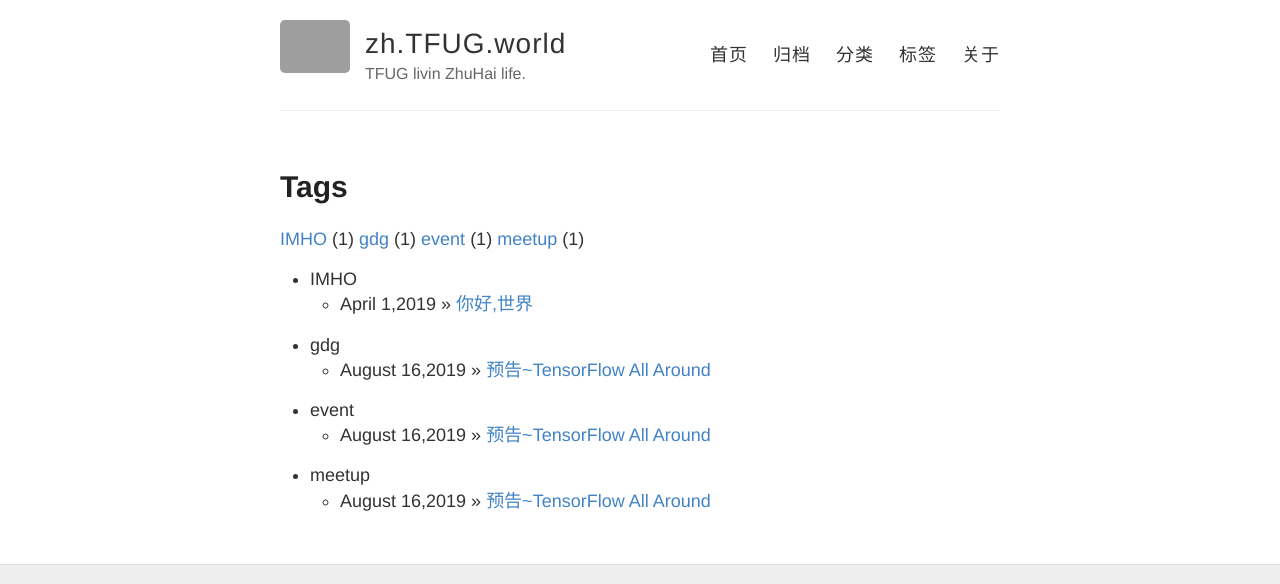
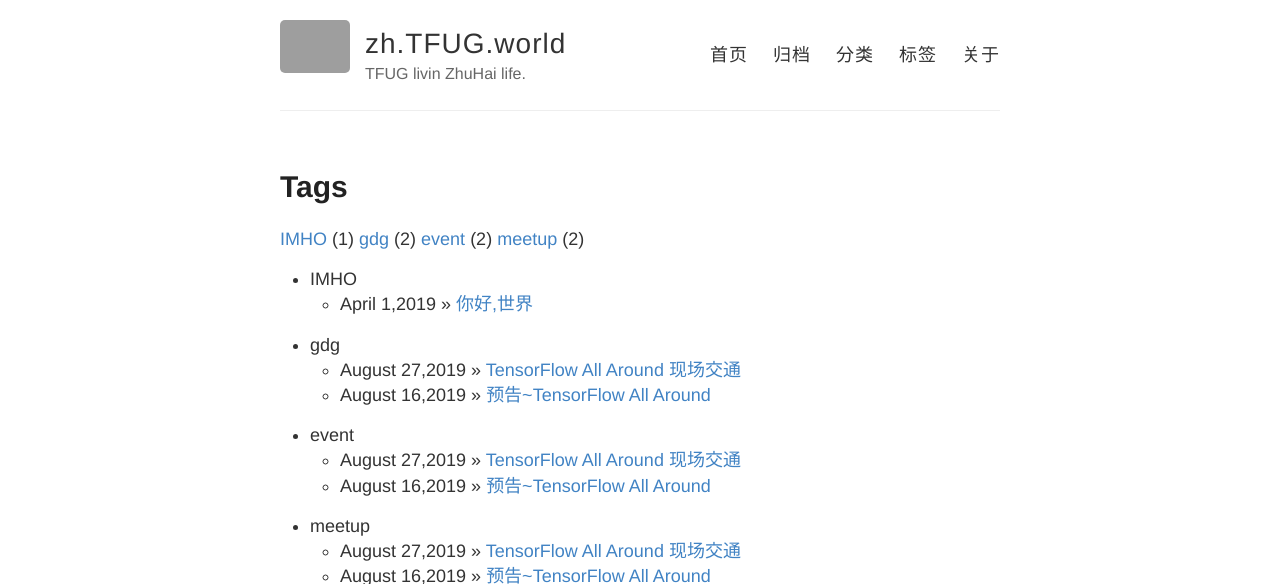
Before and after one commit to tfugzh/blog, a Jekyll site: the page built from tags.html, in a window 1280 px wide, cut to the strip 0-584 px from the top of the page. Built offline with Jekyll 4.4.1, drawn with Linux system fonts in a browser that asks for light colours; nearby versions of some CDN libraries; library files that are not in the unit come from our copies; part of the change alters nothing that is shown; grey boxes are pictures that could not be loaded.

Commit message:
👌 IMPROVE: ++ roadmapping

```diff
--- /dev/null
+++ b/_posts/2019-08-27-et-roadmapping.md
@@ -0,0 +1,85 @@
+---
+layout: post
+title: TensorFlow All Around 现场交通
+description: ~ 社区活动, 值得掺合;-)
+author: zoomq
+categories: Events
+tags:  gdg event meetup
+---
+
+
+上岛,上岛 -> 淇澳岛
+
+在珠海也算是非常有名的去处了...
+
+可是真的知道如何去? 特别是从外地来的朋友?
+
+为此我们专门组织了诚意满满的路线指引:
+
+
+<!--more-->
+
+
+## 活动:
+- 报名: [TensorFlow All\-Around 珠海 \| Meetup](https://www.meetup.com/TensorFlow-User-Group-Zhuhai/events/264053619/)
+- 时间: 190907 1342~1642
+- 地点: 极简汇率
+    + 珠海市香洲区南腾街5号 · Zhuhai
+
+> 交通换乘指引
+
+- 长途汽车抵达珠海:
+    + 唐家汽车客运站(推荐坐到此站,离淇澳岛最近)
+        * ---唐家站乘坐85路至淇澳站
+    + 拱北长途汽车客运站
+        * --- 拱北口岸总站乘坐K1或K3至唐家市场站,换乘85路至淇澳站
+    + 香洲长途客运站
+        * ---香洲总站乘坐10路,10a,k1至唐家市场站,换乘85路至淇澳站
+    + 金鼎汽车客运站
+        * ---金鼎站乘坐K2至唐家市场站,换乘85路至淇澳站
+- 火车抵达珠海:
+    + 城轨唐家湾站(推荐坐到此站,离淇澳岛最近)
+        * ---城轨唐家湾站的公交站台乘K3,10a,69路至唐家市场站,换乘85路至淇澳站
+    + 城轨珠海站
+        * ---城轨珠海站的公交站台乘坐K1至唐家市场站,换乘85路至淇澳站,
+        * 或者拱北口岸总站乘K1,K3,10a至唐家站,换乘85路至淇澳站
+    + 城轨前山站
+        * ---前山总站乘k2至唐家市场站,换乘85路至淇澳站
+- 轮渡抵达珠海:
+    + 珠海九洲港---在码头对面的公交九洲港站乘坐3路,3a至唐家市场站,换乘85路至淇澳站
+- 自驾:
+    + 百度,高德,腾讯等导航软件设置目的地为
+    + "珠海淇澳岛极简汇率"
+    + 或"珠海淇澳岛南腾街5号"
+
+
+![map2xcurrency](https://ipic.zoomquiet.top/2019-08-15-map2xcurrency-1.jpeg)
+
+## 内容:
+
+准备的主题方向有:
+
+- TensorFlow Beta 2.0
+- TensorFlow Lite
+- TensorFlow.js
+- ...等等
+
+
+> 其它主题和导师联系中,
+如果你有特别想听的, 或是推荐讲师,
+可以直接回复活动发布消息提醒我们.
+
+
+## 预约:
+~ TFUG 珠海 是学习者的社区, 所以, 任何嗯哼都可以嗯哼
+
+- 除了 以上内容 开发, 你还想知道什么?
+- 甚至于, 你有什么开源技术/故事/想法愿意分享的?
+- ...
+- 请回复当前网页回答
+    + 或是邮件给
+    + tfug-zh@googlegroups.com
+
+
+
+> NN 3752
```
Also changed, not shown: _includes/postfix.md (line endings or trailing spaces).
